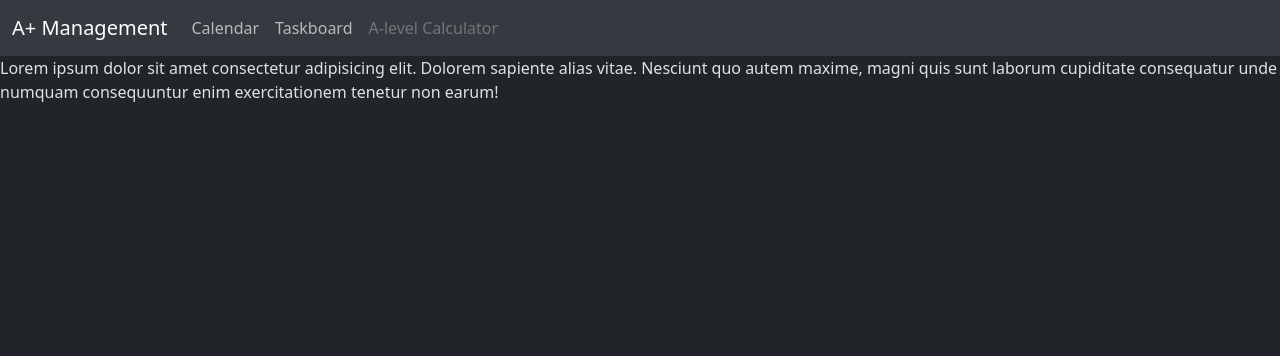
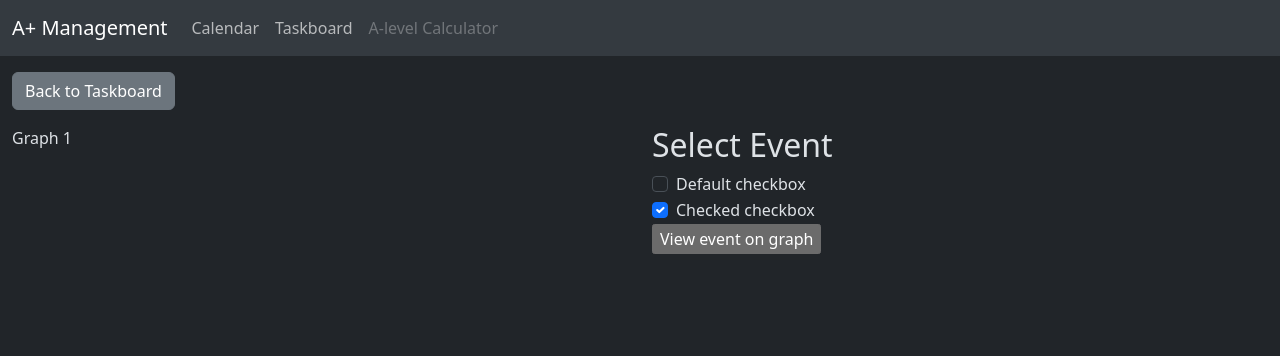
Before and after one commit to KhunakornP/A-plus-management, a Django app: page /manager/taskboard/1/burndown/ in a window 1280 px wide. Shown: the top 356 px of the page. Run offline with Django 5.2, Linux system fonts and the light colour scheme.

Commit message:
add basic outline for burndown chart page

```diff
--- a/manager/templates/manager/burndown.html
+++ b/manager/templates/manager/burndown.html
@@ -1,4 +1,43 @@
-{% extends 'base.html' %}
+{% extends "base.html" %}
+{% block headcontent %}
+<title>Taskboard {{taskboard_id}} Burndown Chart</title>
+{% endblock %}
 {% block content %}
-Lorem ipsum dolor sit amet consectetur adipisicing elit. Dolorem sapiente alias vitae. Nesciunt quo autem maxime, magni quis sunt laborum cupiditate consequatur unde numquam consequuntur enim exercitationem tenetur non earum!
+
+<div class="container-fluid">
+  <a href="{% url 'manager:taskboard' taskboard_id %}" class="btn btn-secondary my-3">
+    Back to Taskboard
+  </a>
+  <div class="row align-items-start">
+    <div class="col">
+      Graph {{taskboard_id}}
+    </div>
+
+    <div class="col">
+      <h2>Select Event</h2>
+      <form method="post" action="#">
+        {% csrf_token %}
+
+        <div class="form-check">
+          <input class="form-check-input" type="checkbox" value="" id="flexCheckDefault">
+          <label class="form-check-label" for="flexCheckDefault">
+            Default checkbox
+          </label>
+        </div>
+
+        <div class="form-check">
+          <input class="form-check-input" type="checkbox" value="" id="flexCheckChecked" checked>
+          <label class="form-check-label" for="flexCheckChecked">
+            Checked checkbox
+          </label>
+        </div>
+
+        <input type="submit" value="View event on graph">
+
+      </form>
+
+  </div>
+
+</div>
+
 {% endblock %}
--- a/manager/views.py
+++ b/manager/views.py
@@ -278,4 +278,5 @@ def display_burndown_chart(request, taskboard_id) -> HttpResponse:
     :param request: Django's request object.
     :return: Renders the burndown chart page.
     """
-    return render(request, "manager/burndown.html", {})
+    context = {"taskboard_id": taskboard_id}
+    return render(request, "manager/burndown.html", context)
```
